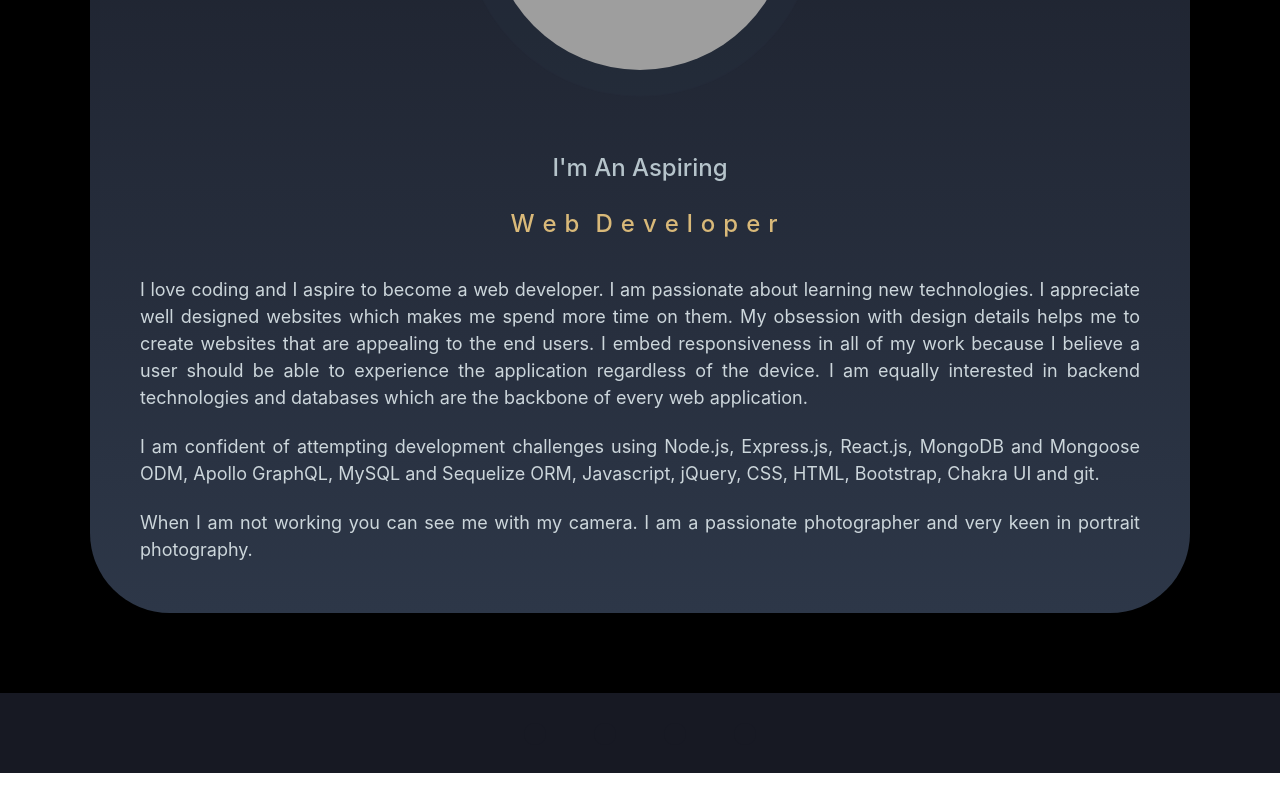
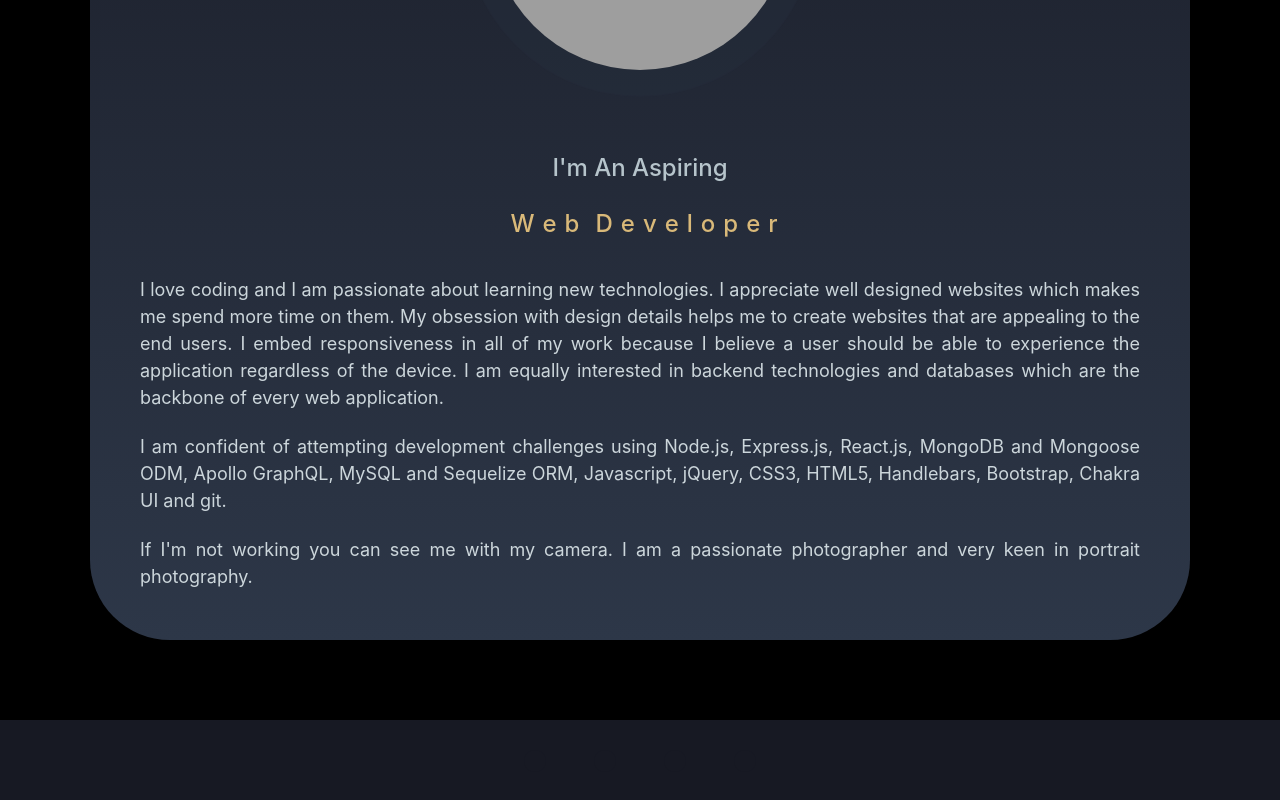
Before and after one commit to shimna-puthanayil/my-final-portfolio, a React (Vite) app: page / in a window 1280 px wide. Shown: the part 459-1259 px from the top of the page. Before the commit the page ends 1232 px from the top, so only its background shows below. Built offline with nearby package versions, Linux system fonts and the light colour scheme; grey boxes are pictures that could not be loaded; some icons are missing.

Commit message:
updated styles of about me text

```diff
--- a/src/components/UI/Navigation.jsx
+++ b/src/components/UI/Navigation.jsx
@@ -1,5 +1,5 @@
 //importing CHAKRA UI components
-import { Box, Breadcrumb, BreadcrumbItem } from "@chakra-ui/react";
+import { Box, Breadcrumb, BreadcrumbItem, Text } from "@chakra-ui/react";
 //renders the navigation links
 export default function Navigation({ links, handlePageChange, currentPage }) {
   return (
@@ -8,14 +8,14 @@ export default function Navigation({ links, handlePageChange, currentPage }) {
         separator=" "
         display="flex"
         px={50}
-        _visited={{ color: "rgb(217, 185, 121)" }}
+        // _visited={{ color: "rgb(217, 185, 121)" }}
       >
         {links.map((link, i) => (
           <BreadcrumbItem
             key={i}
             alignSelf={"center"}
             h="20px"
-            color={currentPage === i ? "rgb(217, 185, 121)" : "#ccd6db"}
+
             // _hover={{
             //   color: "rgb(217, 185, 121)",
             //   textDecoration: "none",
@@ -29,11 +29,10 @@ export default function Navigation({ links, handlePageChange, currentPage }) {
           >
             <Box
               textAlign={"center"}
-              onClick={() => handlePageChange(i)}
               w={{ md: "100px" }}
               p={{ base: 1, md: 1 }}
               _hover={{
-                color: "rgb(217, 185, 121)",
+                // color: "rgb(217, 185, 121)",
                 textDecoration: "none",
                 bgGradient: {
                   md: [
@@ -43,7 +42,16 @@ export default function Navigation({ links, handlePageChange, currentPage }) {
                 borderRadius: "full",
               }}
             >
-              {link}
+              <Text
+                color={currentPage === i ? "rgb(217, 185, 121)" : "#ccd6db"}
+                onClickCapture={() => handlePageChange(i)}
+                // onClick={() => handlePageChange(i)}
+                _hover={{
+                  color: "rgb(217, 185, 121)",
+                }}
+              >
+                {link}
+              </Text>
             </Box>
           </BreadcrumbItem>
         ))}
--- a/src/components/UI/ProjectSections/Project.jsx
+++ b/src/components/UI/ProjectSections/Project.jsx
@@ -15,7 +15,6 @@ import {
   Wrap,
   WrapItem,
 } from "@chakra-ui/react";
-import { wrap } from "framer-motion";
 
 //import icon
 import { FaGithub } from "react-icons/fa6";
@@ -33,7 +32,6 @@ export default function Project({
           p={6}
           maxW={"500px"}
           height="auto"
-          // height={{ base: "auto", sm: "665px", md: "665px", lg: "615px" }}
           w={"full"}
           bgGradient={["linear(to-b, gray.900, gray.700)"]}
           _groupHover={{
@@ -115,12 +113,10 @@ export default function Project({
             <Divider
               borderColor="gray.600"
               mt={{ base: "60px", sm: "60px", md: "50px", lg: "20px" }}
-              // mb={3}
             />
             <Wrap
               spacing="10px"
               justify="center"
-              // bgColor={"blackAlpha.500"}
               bgGradient={["linear(to-b, gray.900, gray.700)"]}
               p={2}
               pt={{ base: 6, md: 3 }}
--- a/src/pages/AboutPage.jsx
+++ b/src/pages/AboutPage.jsx
@@ -77,23 +77,29 @@ export default function AboutPage() {
       </Box>
       <TextAnimation />
       <Text fontSize={"lg"} mt={22} color="#ccd6db" textAlign={"justify"}>
-        I love coding and I aspire to become a web developer. I am passionate
-        about learning new technologies. I appreciate well designed websites
-        which makes me spend more time on them. My obsession with design details
-        helps me to create websites that are appealing to the end users. I embed
-        responsiveness in all of my work because I believe a user should be able
-        to experience the application regardless of the device. I am equally
-        interested in backend technologies and databases which are the backbone
-        of every web application.
+        I love coding and I am passionate about learning new technologies. I
+        appreciate well designed websites which makes me spend more time on
+        them. My obsession with design details helps me to create websites that
+        are appealing to the end users. I embed responsiveness in all of my work
+        because I believe a user should be able to experience the application
+        regardless of the device. I am equally interested in backend
+        technologies and databases which are the backbone of every web
+        application.
+      </Text>
+      <Text
+        fontSize={"lg"}
+        mt={22}
+        color="#ccd6db"
+
+        textAlign={{ base: "justify", md: "justify" }}
+      >
+        I am confident of attempting development challenges using Node.js,
+        Express.js, React.js, MongoDB and Mongoose ODM, Apollo GraphQL, MySQL
+        and Sequelize ORM, Javascript, jQuery, CSS3, HTML5, Handlebars,
+        Bootstrap, Chakra UI and git.
       </Text>
       <Text fontSize={"lg"} mt={22} color="#ccd6db" textAlign={"justify"}>
-        I am confident of attempting development challenges using Node.js,
-        Express.js, React.js, MongoDB and Mongoose ODM, Apollo GraphQL, MySQL
-        and Sequelize ORM, Javascript, jQuery, CSS, HTML, Bootstrap, Chakra UI
-        and git.
-      </Text>
-      <Text fontSize={"lg"} mt={22} color="#ccd6db" textAlign={"justify"}>
-        When I am not working you can see me with my camera. I am a passionate
+        If I'm not working you can see me with my camera. I am a passionate
         photographer and very keen in portrait photography.
       </Text>
     </Container>
```
